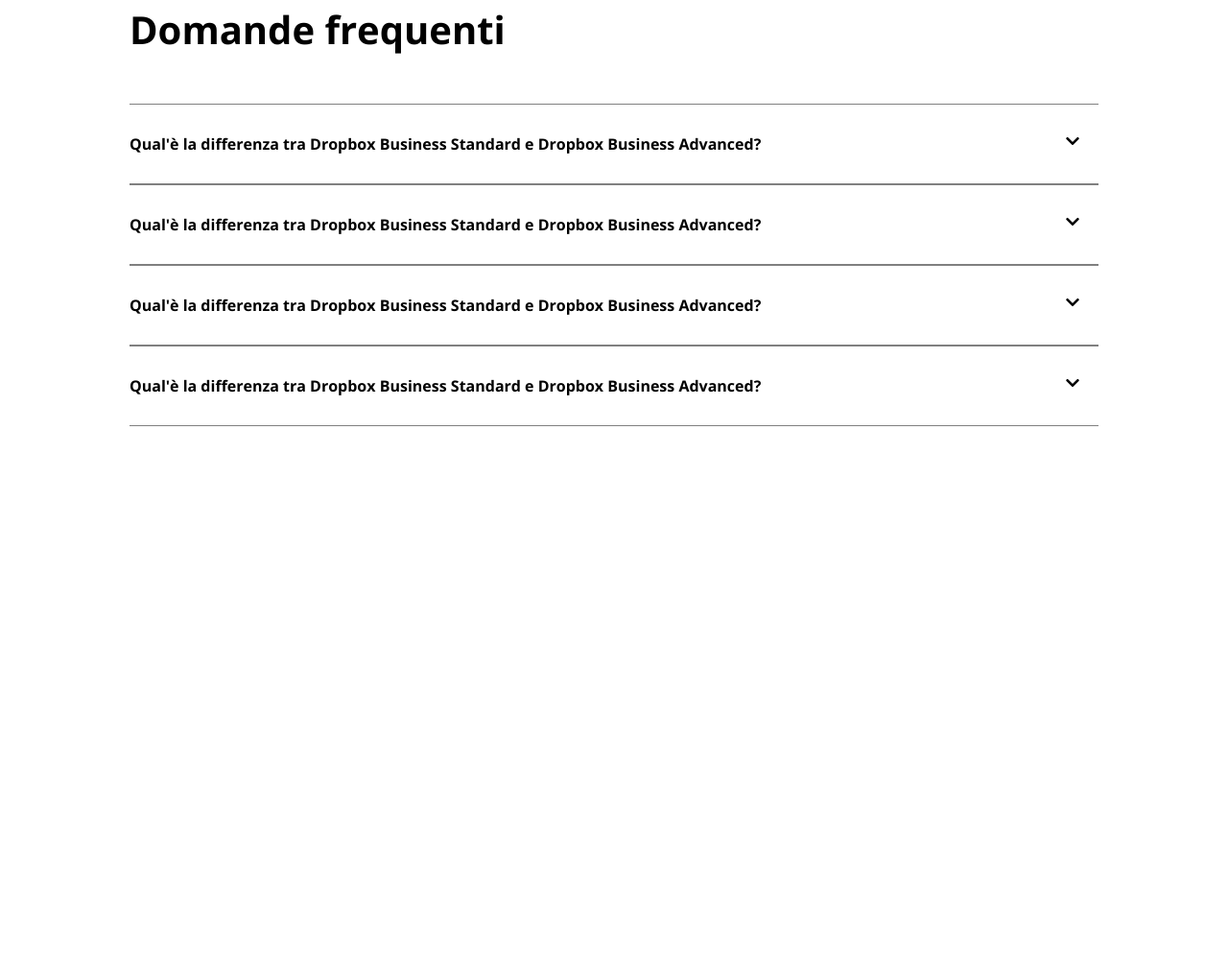
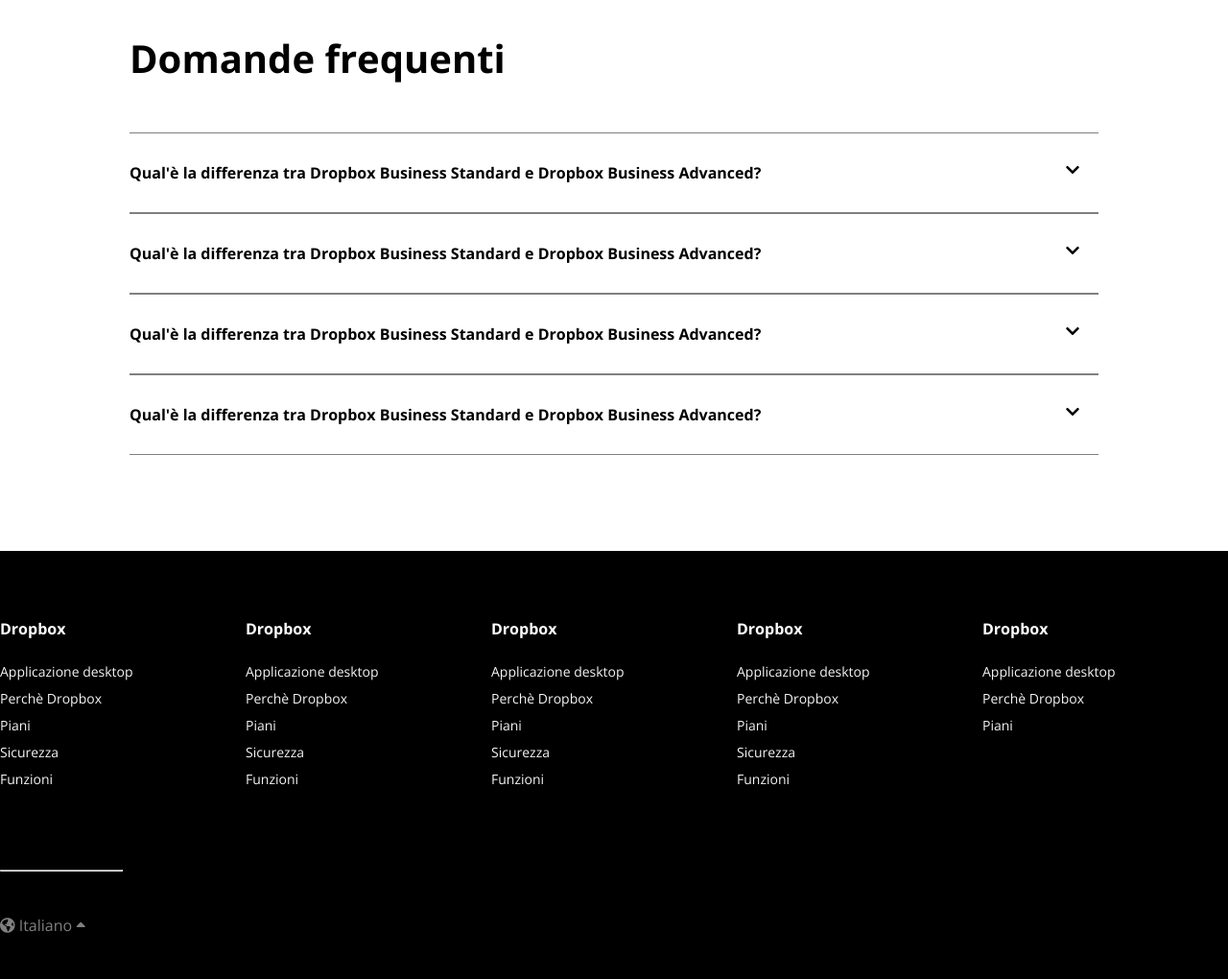
Before and after one commit to FrancescoAndreotti/htmlcss-dropbox, a plain HTML site: page index.html in a window 1280 px wide. Shown: the part 5275-6295 px from the top of the page at 96% size. Before the commit the page ends 5719 px from the top, so only its background shows below. Drawn offline with nearby package versions, Linux system fonts and the light colour scheme.

Commit message:
Sito Finito

```diff
--- a/css/style.css
+++ b/css/style.css
@@ -8,6 +8,13 @@
   body {
     font-family: "Open Sans", sans-serif;
     font-size: 16px;
+  }
+
+  footer{
+    background-color: #000000;
+    color: white;
+    padding-top: 70px;
+    margin-top: 100px;
   }
 
   nav {
@@ -352,6 +359,7 @@
   background-color: #b4d0e7;
   margin-top: -50px;
   padding-top: 100px;
+  margin-bottom: 80px;
 }
 
 .container-titolo-prova{
@@ -391,3 +399,42 @@
 .accordion-item-content{
   display: none;
 }
+
+/* Footer */
+footer ul{
+  list-style-type: none;
+}
+
+.footer_col{
+  width: calc(100% /5);
+}
+
+footer h4{
+  margin-bottom: 20px;
+}
+
+footer ul{
+  font-size: 14px;
+  line-height: 28px;
+}
+
+footer ul li a{
+  text-decoration: none;
+  color: #f5f5f5;
+}
+
+.lang-container{
+  padding-top: 80px;
+  padding-bottom: 40px;
+  color: grey;
+}
+
+.lang-container hr{
+  width: 10%;
+  margin-bottom: 40px;
+}
+
+.lang-container p i:last-of-type{
+  vertical-align: middle;
+  transform: translateY(10%);
+}
--- a/index.html
+++ b/index.html
@@ -308,8 +308,67 @@
                 </li>
             </ul>
         </section>
+        <!-- fine section faq -->
     </main>
 
-    <footer></footer>
+    <footer>
+        <section class="container-large">
+            <div class="clearfix">
+               <div class="footer_col float-left">
+                   <h4>Dropbox</h4>
+                   <ul>
+                        <li><a href="#">Applicazione desktop</a></li>
+                        <li><a href="#">Perchè Dropbox</a></li>
+                        <li><a href="#">Piani</a></li>
+                        <li><a href="#">Sicurezza</a></li>
+                        <li><a href="#">Funzioni</a></li>
+                   </ul>
+               </div>
+               <div class="footer_col float-left">
+                   <h4>Dropbox</h4>
+                   <ul>
+                        <li><a href="#">Applicazione desktop</a></li>
+                        <li><a href="#">Perchè Dropbox</a></li>
+                        <li><a href="#">Piani</a></li>
+                        <li><a href="#">Sicurezza</a></li>
+                        <li><a href="#">Funzioni</a></li>
+                   </ul>
+               </div>
+               <div class="footer_col float-left">
+                   <h4>Dropbox</h4>
+                   <ul>
+                        <li><a href="#">Applicazione desktop</a></li>
+                        <li><a href="#">Perchè Dropbox</a></li>
+                        <li><a href="#">Piani</a></li>
+                        <li><a href="#">Sicurezza</a></li>
+                        <li><a href="#">Funzioni</a></li>
+                   </ul>
+               </div>
+               <div class="footer_col float-left">
+                   <h4>Dropbox</h4>
+                   <ul>
+                        <li><a href="#">Applicazione desktop</a></li>
+                        <li><a href="#">Perchè Dropbox</a></li>
+                        <li><a href="#">Piani</a></li>
+                        <li><a href="#">Sicurezza</a></li>
+                        <li><a href="#">Funzioni</a></li>
+                   </ul>
+               </div>
+               <div class="footer_col float-left">
+                   <h4>Dropbox</h4>
+                   <ul>
+                        <li><a href="#">Applicazione desktop</a></li>
+                        <li><a href="#">Perchè Dropbox</a></li>
+                        <li><a href="#">Piani</a></li>
+                   </ul>
+               </div>
+            </div>
+
+            <div class="lang-container">
+                <hr>
+                <p><i class="fas fa-globe-americas"></i> Italiano <i class="fas fa-sort-up"></i></p>
+            </div>
+        </section>
+    </footer>
 </body>
 </html>
```
